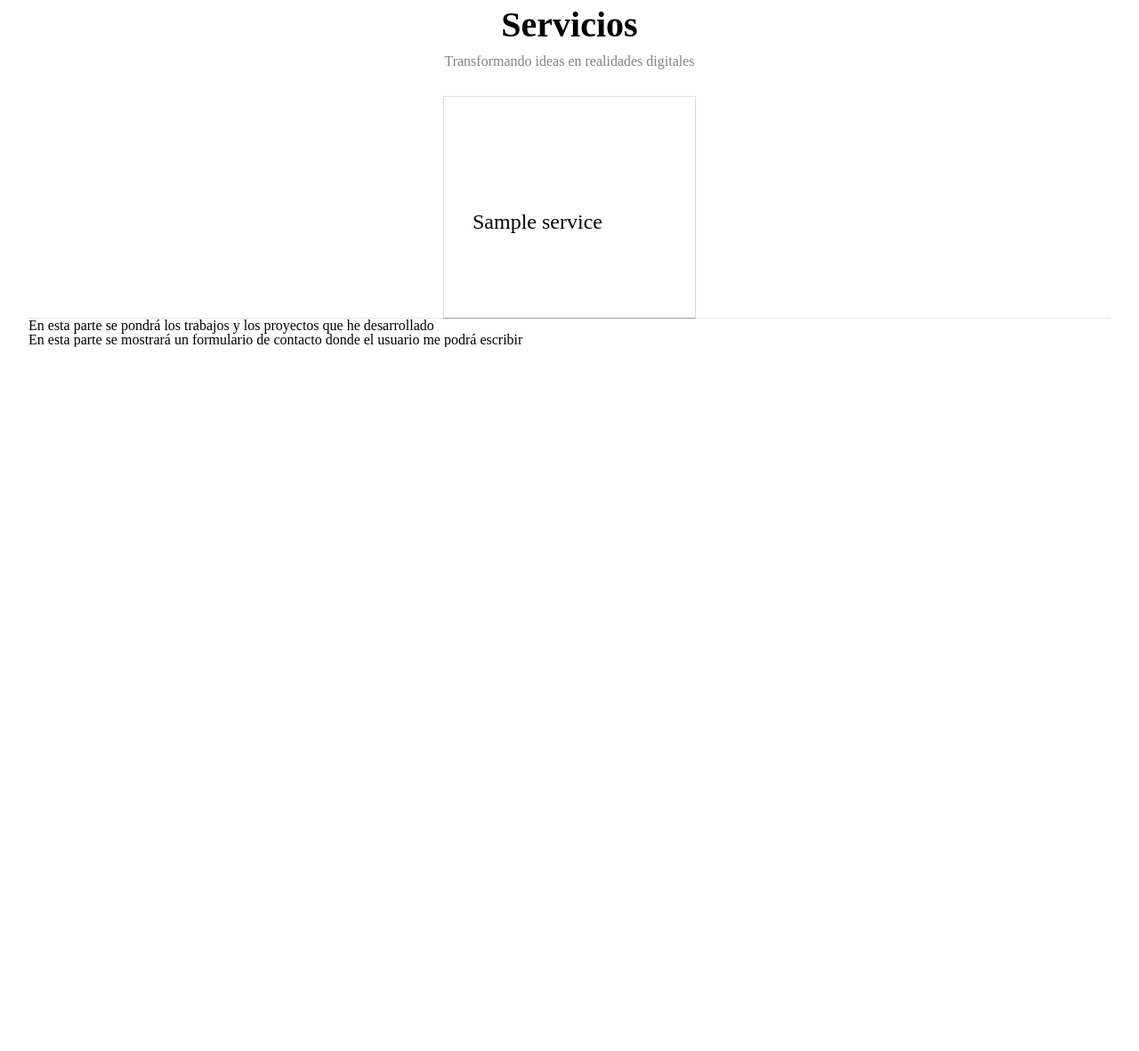
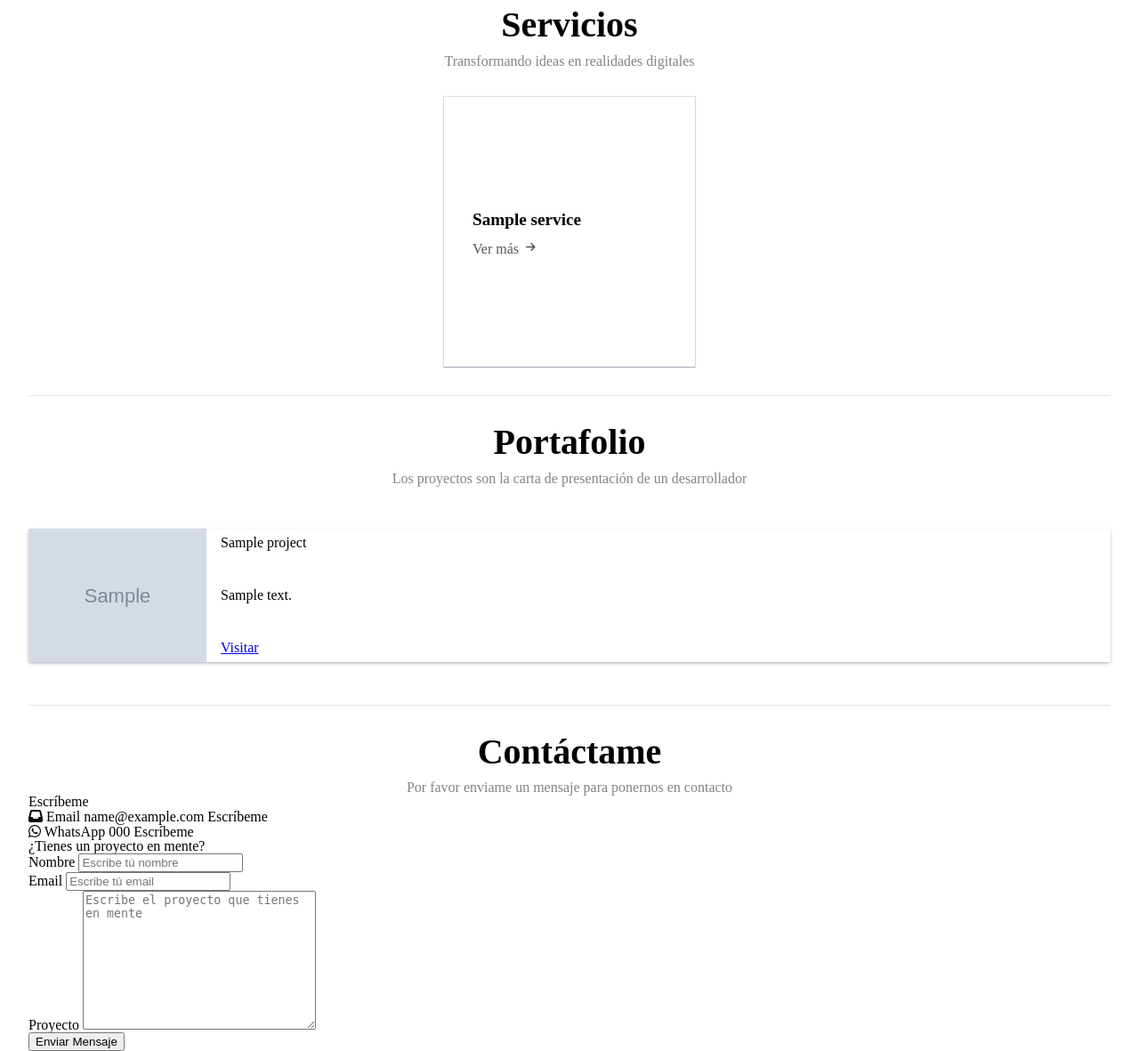
Before and after one commit to paalvarador/django-portafolio-project, a Django app: page / in a window 1280 px wide. Shown: the part 1487-2668 px from the top of the page at 89% size. Before the commit the page ends 1877 px from the top, so only its background shows below. Run offline with Django 4.2, Linux system fonts and the light colour scheme; tables that the repository leaves empty hold one stand-in row (values such as "Sample post"); grey boxes marked "Sample" are stand-in pictures; some libraries are stand-ins or nearby versions.

Commit message:
Secciones de servicios, portafolio y contacto desarrolladas

```diff
--- a/portfolio/static/portfolio/css/styles.css
+++ b/portfolio/static/portfolio/css/styles.css
@@ -303,6 +303,7 @@ main {
     flex-direction: column;
     align-items: center;
     margin-top: 2rem;
+    padding-bottom: 2rem;
     border-bottom: 1px solid rgba(0, 0, 0, 0.1);
 }
 
@@ -321,17 +322,67 @@ main {
     display: flex;
     flex-direction: column;
     padding: 6rem 0 6rem 2rem;
-    max-height: 100px;
 }
 
 .card_service i {
-    font-size: 2rem;
+    font-size: 1.8rem;
     margin-bottom: 2rem;
 }
 
-.card_service span {
-    font-size: 1.5rem;
-    width: 150px;
+.service-name {
+    font-size: 1.2rem;
+    margin-bottom: 1rem;
+    font-weight: 800;
+}
+
+.service-button {
+    display: inline-flex;
+    column-gap: 0.50rem;
+    color: #555;
+    cursor: pointer;
+}
+
+.service-button i {
+    font-size: 12px;
+    font-weight: bold;
+}
+
+.services_modal {
+    display: none;
+}
+
+/* Portfolio section */
+.portfolio_information {
+    margin-top: 2rem;
+    border-bottom: 1px solid rgba(0, 0, 0, 0.1);
+}
+
+.section_content {
+    padding: 2rem 0;
+}
+
+.card_project {
+    display: flex;
+    margin: 1rem 0;
+    box-shadow: rgba(50, 50, 93, 0.25) 0px 2px 5px -1px, rgba(0, 0, 0, 0.3) 0px 1px 3px -1px;
+    min-height: 150px;
+}
+
+.card_project_info {
+    width: 100%;
+    display: flex;
+    flex-direction: column;
+    justify-content: space-between;
+    padding: 0.5rem 1rem;
+}
+
+.card_project_img {
+    min-width: 200px;
+}
+
+/* Sectión Contact */
+.contact_information {
+    margin-top: 2rem;
 }
 
 
--- a/portfolio/templates/portfolio/home.html
+++ b/portfolio/templates/portfolio/home.html
@@ -141,34 +141,122 @@
   </div>
 </section>
 <section id="services" class="services_information">
-  <span class="section_title">Servicios</span>
-  <span class="section_subtitle"
-    >Transformando ideas en realidades digitales</span
-  >
+  <div class="section_header">
+    <span class="section_title">Servicios</span>
+    <span class="section_subtitle"
+      >Transformando ideas en realidades digitales</span
+    >
+  </div>
   {% if list_service %}
   <ul class="service_list">
     {% for service in list_service %}
     <li>
       <div class="card_service">
         <i class="{{service.icon}}"></i>
-        <span>{{service.name}}</span>
+        <span class="service-name">{{service.name}}</span>
+        <span class="service-button">
+          Ver más
+          <i class="fa-solid fa-arrow-right"></i>
+        </span>
       </div>
     </li>
     {% endfor %}
   </ul>
+
   {% else %}
   <p>Por ahora no tienes servicios listados</p>
   {% endif %}
 </section>
 <section id="portfolio" class="portfolio_information">
-  <p>
-    En esta parte se pondrá los trabajos y los proyectos que he desarrollado
-  </p>
+  <div class="section_header">
+    <span class="section_title">Portafolio</span>
+    <span class="section_subtitle"
+      >Los proyectos son la carta de presentación de un desarrollador</span
+    >
+  </div>
+  <div class="section_content">
+    {% if list_projects %}
+    <ul class="projects_list">
+      {% for project in list_projects %}
+      <li>
+        <div class="card_project">
+          <img
+            src="{{ project.image.url }}"
+            width="20%"
+            alt="Project Image"
+            class="card_project_img"
+          />
+          <div class="card_project_info">
+            <span class="project_title">{{ project.title }}</span>
+            <span class="project_description">{{ project.description }}</span>
+            <a href="{{ project.live_demo }}" target="_blank">Visitar</a>
+          </div>
+        </div>
+      </li>
+      {% endfor %}
+    </ul>
+    {% else %}
+    <p>Por ahora no tienes proyectos listados</p>
+    {% endif %}
+  </div>
 </section>
 <section id="contact" class="contact_information">
-  <p>
-    En esta parte se mostrará un formulario de contacto donde el usuario me
-    podrá escribir
-  </p>
+  <div class="section_header">
+    <span class="section_title">Contáctame</span>
+    <span class="section_subtitle"
+      >Por favor enviame un mensaje para ponernos en contacto</span
+    >
+  </div>
+  <div class="section_conent">
+    <div class="contact_left">
+      <span>Escríbeme</span>
+      <div class="by_email">
+        <i class="fa-solid fa-inbox"></i>
+        <span>Email</span>
+        <span>{{ profile_info.email }}</span>
+        <span>Escríbeme</span>
+      </div>
+      <div class="by_whatsapp">
+        <i class="fa-brands fa-whatsapp"></i>
+        <span>WhatsApp</span>
+        <span>{{ profile_info.phone }}</span>
+        <span>Escríbeme</span>
+      </div>
+    </div>
+    <div class="contact_right">
+      <span>¿Tienes un proyecto en mente?</span>
+      <form class="contact_form">
+        <div class="contact_form_div">
+          <label for="name" class="contact_form_tag">Nombre</label>
+          <input
+            type="text"
+            name="name"
+            class="contact_form_input"
+            placeholder="Escribe tú nombre"
+          />
+        </div>
+        <div class="contact_form_div">
+          <label for="email" class="contact_form_tag">Email</label>
+          <input
+            type="email"
+            name="email"
+            class="contact_form_input"
+            placeholder="Escribe tú email"
+          />
+        </div>
+        <div class="contact_form_div contact_form_area">
+          <label for="project" class="contact_form_tag">Proyecto</label>
+          <textarea
+            name="project"
+            cols="30"
+            rows="10"
+            class="contact_form_input"
+            placeholder="Escribe el proyecto que tienes en mente"
+          ></textarea>
+        </div>
+        <button class="button">Enviar Mensaje</button>
+      </form>
+    </div>
+  </div>
 </section>
 {% endblock %}
--- a/portfolio/views.py
+++ b/portfolio/views.py
@@ -11,6 +11,8 @@ def home(request):
     list_skills = Skill.objects.all()
     list_service = Service.objects.all()
 
+    print(list_projects)
+
     for skill in list_skills:
         skill.style = f"height: 24px; width: {skill.proficiency}%"
 
@@ -20,5 +22,6 @@ def home(request):
         'list_education': list_education,
         'list_experience': list_experience,
         'list_skills': list_skills,
-        'list_service': list_service
+        'list_service': list_service,
+        'list_projects': list_projects
         })
```
